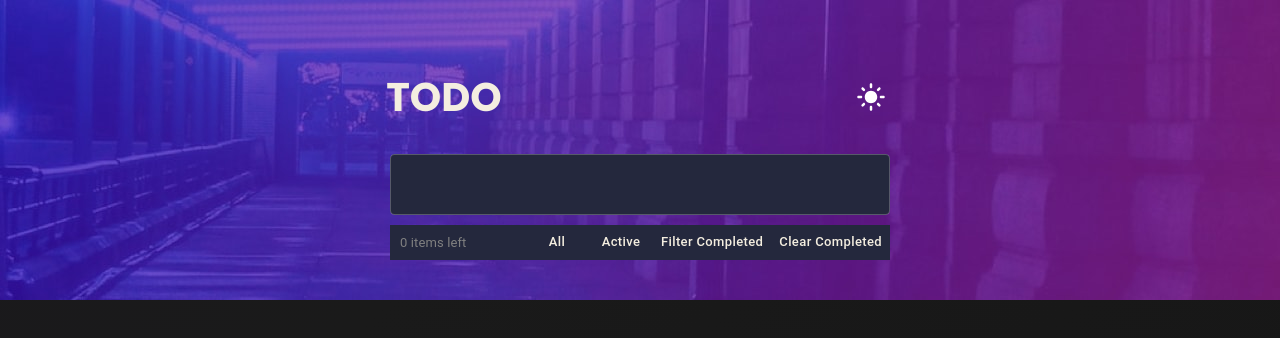
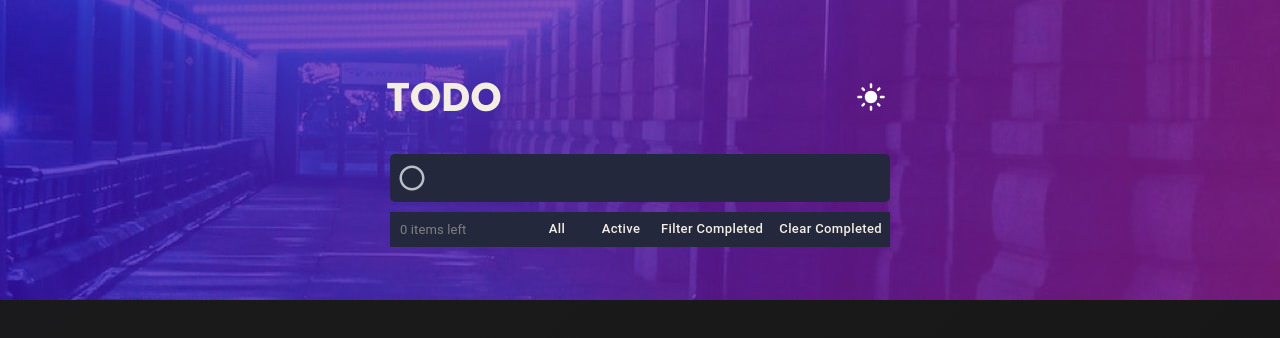
Before and after one commit to autumnleaf-ra/todoApp, a React (Vite) app: page / in a window 1280 px wide. Shown: the top 338 px of the page. Built offline with nearby package versions, Linux system fonts and the light colour scheme.

Commit message:
add: check all box

```diff
--- a/src/pages/Home/index.jsx
+++ b/src/pages/Home/index.jsx
@@ -12,6 +12,8 @@ import classes from './style.module.scss';
 import {
   Button,
   Checkbox,
+  FormControl,
+  Grid,
   IconButton,
   List,
   ListItem,
@@ -98,15 +100,44 @@ const Home = ({ todo, theme }) => {
         </Stack>
       </div>
       <div className={classes.inputButton}>
+        <Grid container alignItems="center" className={classes.fieldText}>
+          <Grid item sx={{ marginLeft: '10px' }}>
+            <FormControl>
+              <Checkbox
+                icon={<RadioButtonUncheckedIcon />}
+                checkedIcon={<CheckedIcons />}
+                edge="start"
+                tabIndex={-1}
+                // checked={status}
+                // onClick={handleCheckboxClick}
+                disableRipple
+              />
+            </FormControl>
+          </Grid>
+          <Grid item>
             <TextField
               id="myInput"
               variant="outlined"
-          className={classes.fieldText}
               onChange={handleAddTodo}
               onKeyDown={handleOnEnter}
-          sx={{ borderRadius: '5px' }}
+              sx={{
+                borderRadius: '5px',
+                width: '450px',
+                '& .MuiOutlinedInput-notchedOutline': {
+                  border: 'none', // Removes border
+                },
+                '&:hover .MuiOutlinedInput-notchedOutline': {
+                  border: 'none', // Removes border on hover
+                },
+                '& .MuiOutlinedInput-input': {
+                  padding: '10px', // Example: adding padding to input area
+                },
+              }}
               value={values}
+              focused={false}
             />
+          </Grid>
+        </Grid>
       </div>
       <DndContext collisionDetection={closestCorners}>
         <List
--- a/src/pages/Home/style.module.scss
+++ b/src/pages/Home/style.module.scss
@@ -25,6 +25,7 @@
     padding-bottom: 10px;
     .fieldText {
       background-color: var(--color-theme);
+      border-radius: 5px;
       width: 500px;
     }
   }
```
Also changed, not shown: src/pages/Home/ListTodo.jsx (+7 -0 lines). Lines whose indentation alone changed are shown as unchanged.
